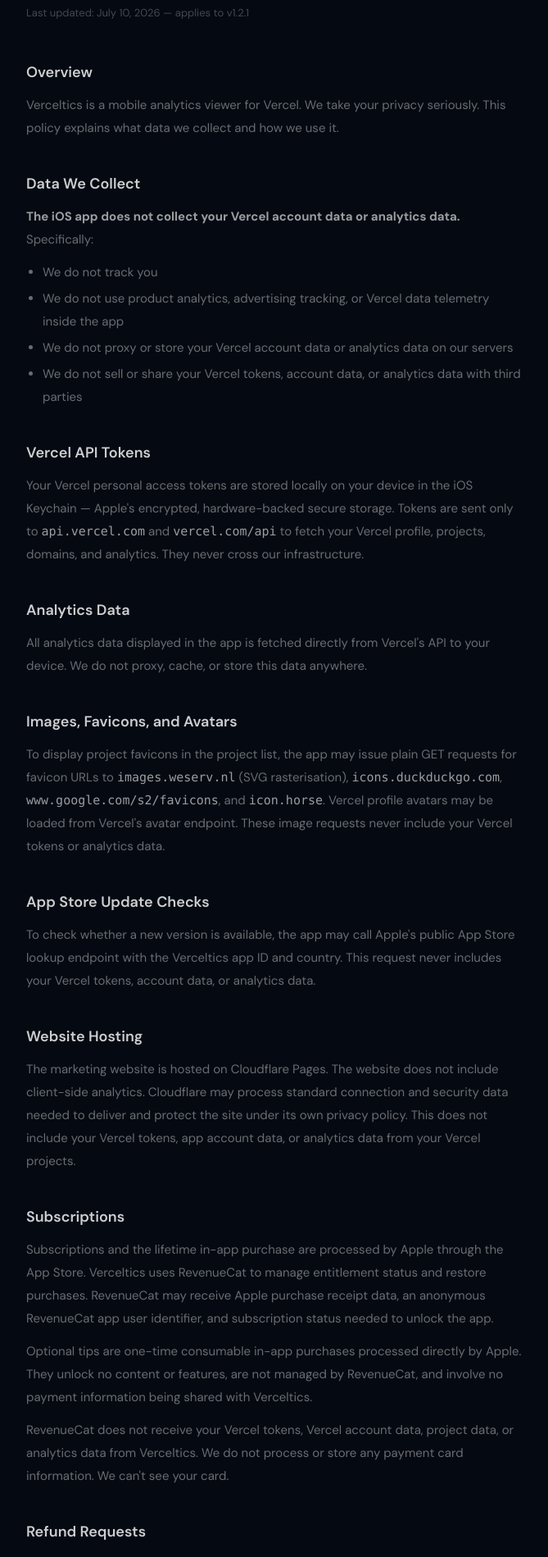
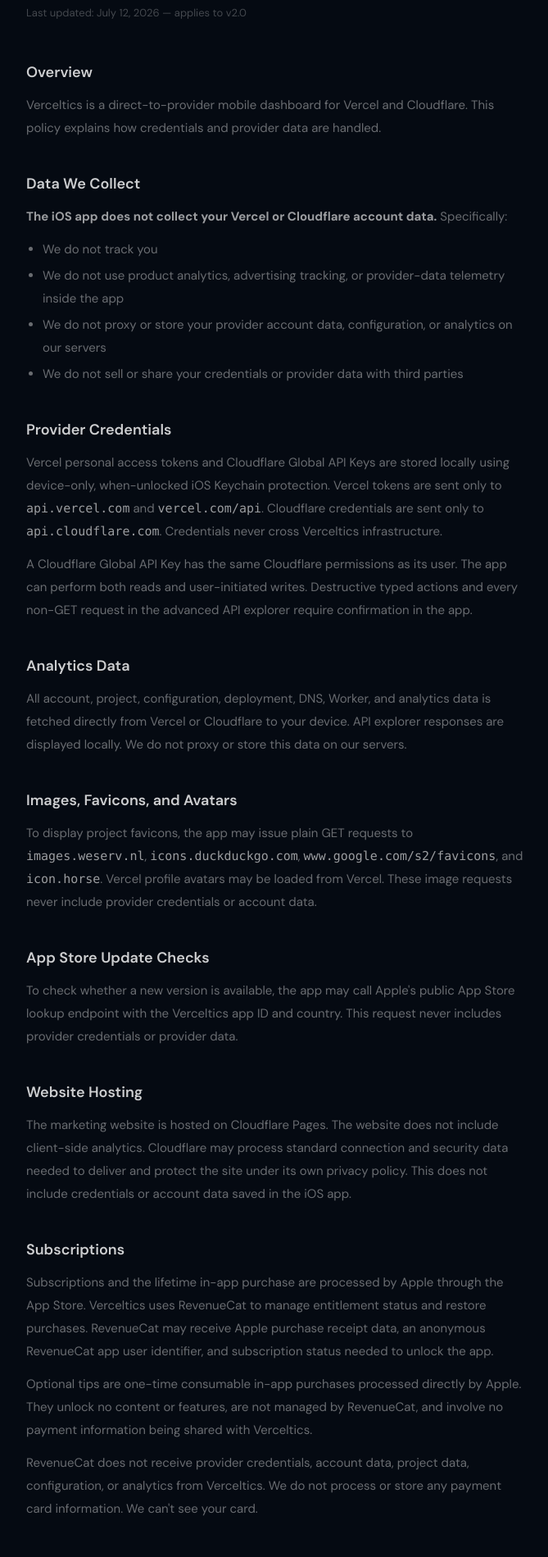
Before and after one commit to apoorvdarshan/verceltics, a Next.js app in the folder web/: page /privacy in a window 1280 px wide. Shown: the part 218-2117 px from the top of the page at 82% size, without its empty margins (304-973 px from the left). Built offline with nearby package versions, Linux system fonts and the light colour scheme.

Commit message:
Add full Cloudflare provider support

```diff
--- a/web/src/app/privacy/page.tsx
+++ b/web/src/app/privacy/page.tsx
@@ -4,14 +4,14 @@
 export const metadata: Metadata = {
   title: "Privacy Policy",
   description:
-    "Verceltics privacy policy. Your Vercel tokens are stored locally in the iOS Keychain. No app tracking, no app telemetry, no Vercel data proxy.",
+    "Verceltics privacy policy. Vercel and Cloudflare credentials stay in the device-only iOS Keychain. No app tracking, telemetry, or data proxy.",
   alternates: { canonical: "https://www.verceltics.com/privacy" },
   openGraph: {
     type: "article",
     siteName: "Verceltics",
     title: "Privacy Policy — Verceltics",
     description:
-      "How Verceltics handles your data: Vercel tokens stay in the iOS Keychain, no tracking, no telemetry, no data proxy.",
+      "How Verceltics handles provider credentials and data: device-only Keychain storage, no tracking, no telemetry, and no data proxy.",
     url: "https://www.verceltics.com/privacy",
     images: [{ url: "/og.jpg", width: 1200, height: 630, alt: "Verceltics" }],
   },
@@ -35,68 +35,69 @@
       />
       <Link href="/" className="text-[13px] text-white/30 transition-colors hover:text-white/60">&larr; Back to Verceltics</Link>
       <h1 className="mt-10 font-serif text-4xl italic tracking-[-0.03em]">Privacy Policy</h1>
-      <p className="mt-2 text-[13px] text-white/25">Last updated: July 10, 2026 — applies to v1.2.1</p>
+      <p className="mt-2 text-[13px] text-white/25">Last updated: July 12, 2026 — applies to v2.0</p>
 
       <div className="mt-12 space-y-10 text-[15px] leading-7 text-white/40">
         <section>
           <h2 className="text-lg font-semibold text-white/80">Overview</h2>
-          <p className="mt-3">Verceltics is a mobile analytics viewer for Vercel. We take your privacy seriously. This policy explains what data we collect and how we use it.</p>
+          <p className="mt-3">Verceltics is a direct-to-provider mobile dashboard for Vercel and Cloudflare. This policy explains how credentials and provider data are handled.</p>
         </section>
 
         <section>
           <h2 className="text-lg font-semibold text-white/80">Data We Collect</h2>
-          <p className="mt-3"><strong className="text-white/60">The iOS app does not collect your Vercel account data or analytics data.</strong> Specifically:</p>
+          <p className="mt-3"><strong className="text-white/60">The iOS app does not collect your Vercel or Cloudflare account data.</strong> Specifically:</p>
           <ul className="mt-3 list-disc space-y-1 pl-5">
             <li>We do not track you</li>
-            <li>We do not use product analytics, advertising tracking, or Vercel data telemetry inside the app</li>
-            <li>We do not proxy or store your Vercel account data or analytics data on our servers</li>
-            <li>We do not sell or share your Vercel tokens, account data, or analytics data with third parties</li>
+            <li>We do not use product analytics, advertising tracking, or provider-data telemetry inside the app</li>
+            <li>We do not proxy or store your provider account data, configuration, or analytics on our servers</li>
+            <li>We do not sell or share your credentials or provider data with third parties</li>
           </ul>
         </section>
 
         <section>
-          <h2 className="text-lg font-semibold text-white/80">Vercel API Tokens</h2>
-          <p className="mt-3">Your Vercel personal access tokens are stored locally on your device in the iOS Keychain — Apple&apos;s encrypted, hardware-backed secure storage. Tokens are sent only to <code className="text-white/60">api.vercel.com</code> and <code className="text-white/60">vercel.com/api</code> to fetch your Vercel profile, projects, domains, and analytics. They never cross our infrastructure.</p>
+          <h2 className="text-lg font-semibold text-white/80">Provider Credentials</h2>
+          <p className="mt-3">Vercel personal access tokens and Cloudflare Global API Keys are stored locally using device-only, when-unlocked iOS Keychain protection. Vercel tokens are sent only to <code className="text-white/60">api.vercel.com</code> and <code className="text-white/60">vercel.com/api</code>. Cloudflare credentials are sent only to <code className="text-white/60">api.cloudflare.com</code>. Credentials never cross Verceltics infrastructure.</p>
+          <p className="mt-3">A Cloudflare Global API Key has the same Cloudflare permissions as its user. The app can perform both reads and user-initiated writes. Destructive typed actions and every non-GET request in the advanced API explorer require confirmation in the app.</p>
         </section>
 
         <section>
           <h2 className="text-lg font-semibold text-white/80">Analytics Data</h2>
-          <p className="mt-3">All analytics data displayed in the app is fetched directly from Vercel&apos;s API to your device. We do not proxy, cache, or store this data anywhere.</p>
+          <p className="mt-3">All account, project, configuration, deployment, DNS, Worker, and analytics data is fetched directly from Vercel or Cloudflare to your device. API explorer responses are displayed locally. We do not proxy or store this data on our servers.</p>
         </section>
 
         <section>
           <h2 className="text-lg font-semibold text-white/80">Images, Favicons, and Avatars</h2>
-          <p className="mt-3">To display project favicons in the project list, the app may issue plain GET requests for favicon URLs to <code className="text-white/60">images.weserv.nl</code> (SVG rasterisation), <code className="text-white/60">icons.duckduckgo.com</code>, <code className="text-white/60">www.google.com/s2/favicons</code>, and <code className="text-white/60">icon.horse</code>. Vercel profile avatars may be loaded from Vercel&apos;s avatar endpoint. These image requests never include your Vercel tokens or analytics data.</p>
+          <p className="mt-3">To display project favicons, the app may issue plain GET requests to <code className="text-white/60">images.weserv.nl</code>, <code className="text-white/60">icons.duckduckgo.com</code>, <code className="text-white/60">www.google.com/s2/favicons</code>, and <code className="text-white/60">icon.horse</code>. Vercel profile avatars may be loaded from Vercel. These image requests never include provider credentials or account data.</p>
         </section>
 
         <section>
           <h2 className="text-lg font-semibold text-white/80">App Store Update Checks</h2>
-          <p className="mt-3">To check whether a new version is available, the app may call Apple&apos;s public App Store lookup endpoint with the Verceltics app ID and country. This request never includes your Vercel tokens, account data, or analytics data.</p>
+          <p className="mt-3">To check whether a new version is available, the app may call Apple&apos;s public App Store lookup endpoint with the Verceltics app ID and country. This request never includes provider credentials or provider data.</p>
         </section>
 
         <section>
           <h2 className="text-lg font-semibold text-white/80">Website Hosting</h2>
-          <p className="mt-3">The marketing website is hosted on Cloudflare Pages. The website does not include client-side analytics. Cloudflare may process standard connection and security data needed to deliver and protect the site under its own privacy policy. This does not include your Vercel tokens, app account data, or analytics data from your Vercel projects.</p>
+          <p className="mt-3">The marketing website is hosted on Cloudflare Pages. The website does not include client-side analytics. Cloudflare may process standard connection and security data needed to deliver and protect the site under its own privacy policy. This does not include credentials or account data saved in the iOS app.</p>
         </section>
 
         <section>
           <h2 className="text-lg font-semibold text-white/80">Subscriptions</h2>
           <p className="mt-3">Subscriptions and the lifetime in-app purchase are processed by Apple through the App Store. Verceltics uses RevenueCat to manage entitlement status and restore purchases. RevenueCat may receive Apple purchase receipt data, an anonymous RevenueCat app user identifier, and subscription status needed to unlock the app.</p>
           <p className="mt-3">Optional tips are one-time consumable in-app purchases processed directly by Apple. They unlock no content or features, are not managed by RevenueCat, and involve no payment information being shared with Verceltics.</p>
-          <p className="mt-3">RevenueCat does not receive your Vercel tokens, Vercel account data, project data, or analytics data from Verceltics. We do not process or store any payment card information. We can&apos;t see your card.</p>
+          <p className="mt-3">RevenueCat does not receive provider credentials, account data, project data, configuration, or analytics from Verceltics. We do not process or store any payment card information. We can&apos;t see your card.</p>
         </section>
 
         <section>
           <h2 className="text-lg font-semibold text-white/80">Refund Requests</h2>
           <p className="mt-3">Refund requests for App Store purchases are handled by Apple. If you request a refund through Apple, RevenueCat may send Apple purchase and entitlement context needed to respond to Apple&apos;s refund review, such as receipt data, product identifiers, purchase history, subscription status, and whether the purchase was delivered or restored.</p>
-          <p className="mt-3">Verceltics configures RevenueCat to prefer that Apple declines refund requests. Apple makes the final refund decision. This refund handling data does not include your Vercel tokens, Vercel account data, project data, or analytics data.</p>
+          <p className="mt-3">Verceltics configures RevenueCat to prefer that Apple declines refund requests. Apple makes the final refund decision. This refund handling data does not include provider credentials or provider account data.</p>
           <p className="mt-3">By using Verceltics and making in-app purchases, you consent to Verceltics and RevenueCat sharing this purchase and entitlement context with Apple for refund request review.</p>
         </section>
 
         <section>
           <h2 className="text-lg font-semibold text-white/80">External Links and Support</h2>
           <p className="mt-3">The app and website may link to GitHub, Product Hunt, LinkedIn, TrustMRR, Ko-fi, PayPal, X, Apple, Vercel, and Cloudflare. Opening those links sends you to third-party services with their own privacy practices.</p>
-          <p className="mt-3">Optional support payments through Ko-fi or PayPal are handled outside Verceltics. They do not unlock app features and do not give those services access to your Vercel tokens, Vercel account data, project data, or analytics data.</p>
+          <p className="mt-3">Optional support payments through Ko-fi or PayPal are handled outside Verceltics. They do not unlock app features and do not give those services access to provider credentials or provider data.</p>
         </section>
 
         <section>
--- a/web/src/app/terms/page.tsx
+++ b/web/src/app/terms/page.tsx
@@ -35,7 +35,7 @@
       />
       <Link href="/" className="text-[13px] text-white/30 transition-colors hover:text-white/60">&larr; Back to Verceltics</Link>
       <h1 className="mt-10 font-serif text-4xl italic tracking-[-0.03em]">Terms of Service</h1>
-      <p className="mt-2 text-[13px] text-white/25">Last updated: July 9, 2026 — applies to v1.2.1</p>
+      <p className="mt-2 text-[13px] text-white/25">Last updated: July 12, 2026 — applies to v2.0</p>
 
       <div className="mt-12 space-y-10 text-[15px] leading-7 text-white/40">
         <section>
@@ -45,12 +45,13 @@
 
         <section>
           <h2 className="text-lg font-semibold text-white/80">The Service</h2>
-          <p className="mt-3">Verceltics is a mobile app that displays your Vercel web analytics using your own Vercel personal access tokens. The app fetches data directly from Vercel&apos;s API on your behalf.</p>
+          <p className="mt-3">Verceltics is a mobile dashboard for Vercel and Cloudflare. It uses credentials you provide to communicate directly with those providers, display account data, and perform actions you initiate.</p>
+          <p className="mt-3">Cloudflare&apos;s advanced API explorer can send GET, POST, PUT, PATCH, and DELETE requests to relative Cloudflare API paths. You are responsible for reviewing the method, path, and body before confirming a write.</p>
         </section>
 
         <section>
           <h2 className="text-lg font-semibold text-white/80">Your Account</h2>
-          <p className="mt-3">You are responsible for your Vercel access tokens and any activity that occurs through them. Keep your tokens secure. We recommend creating tokens specifically for Verceltics and revoking them if you stop using the app.</p>
+          <p className="mt-3">You are responsible for your Vercel tokens, Cloudflare Global API Keys, and all activity initiated through them. Keep credentials secure and revoke or rotate them if you stop using the app or suspect exposure. A Cloudflare Global API Key inherits your Cloudflare user&apos;s permissions and may allow configuration changes or destructive operations.</p>
         </section>
 
         <section>
@@ -82,7 +83,7 @@
 
         <section>
           <h2 className="text-lg font-semibold text-white/80">External Links and Voluntary Support</h2>
-          <p className="mt-3">Verceltics may link to external services such as GitHub, Product Hunt, LinkedIn, TrustMRR, Ko-fi, PayPal, X, Apple, and Vercel. We are not responsible for the content, policies, or availability of those third-party services.</p>
+          <p className="mt-3">Verceltics may link to external services such as GitHub, Product Hunt, LinkedIn, TrustMRR, Ko-fi, PayPal, X, Apple, Vercel, and Cloudflare. We are not responsible for the content, policies, or availability of those third-party services.</p>
           <p className="mt-3">Ko-fi and PayPal support links are voluntary support options for the developer. They are not a subscription, do not unlock Verceltics Pro, and do not replace App Store purchases.</p>
         </section>
 
@@ -93,7 +94,7 @@
 
         <section>
           <h2 className="text-lg font-semibold text-white/80">Disclaimer</h2>
-          <p className="mt-3">Verceltics is provided &quot;as is&quot; without warranty of any kind. We are not responsible for the accuracy or availability of data from Vercel&apos;s API. Verceltics is not affiliated with, endorsed by, or sponsored by Vercel Inc.</p>
+          <p className="mt-3">Verceltics is provided &quot;as is&quot; without warranty of any kind. We are not responsible for provider API availability, the accuracy of returned data, or changes resulting from actions you confirm. Verceltics is not affiliated with, endorsed by, or sponsored by Vercel Inc. or Cloudflare, Inc.</p>
         </section>
 
         <section>
```
Also changed, not shown: 23 other files (tests, documents, lock files or other folders).
